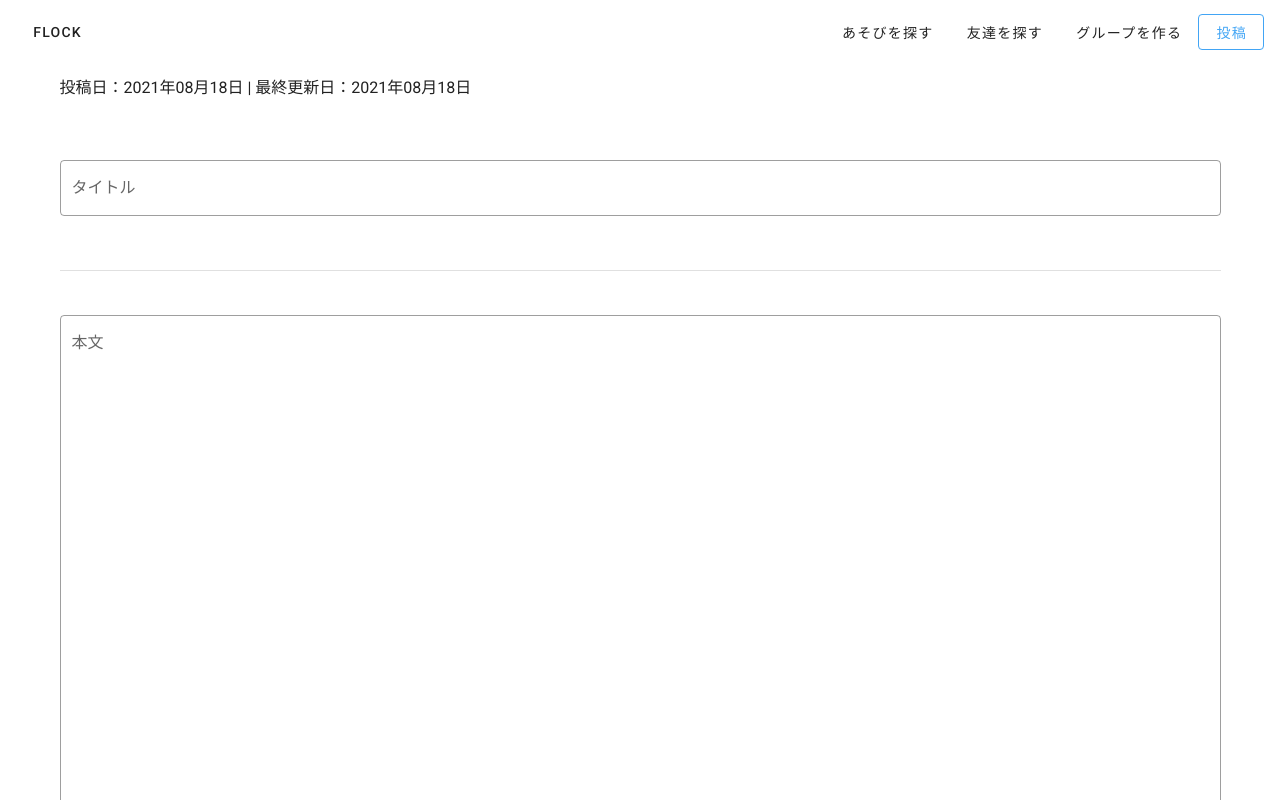
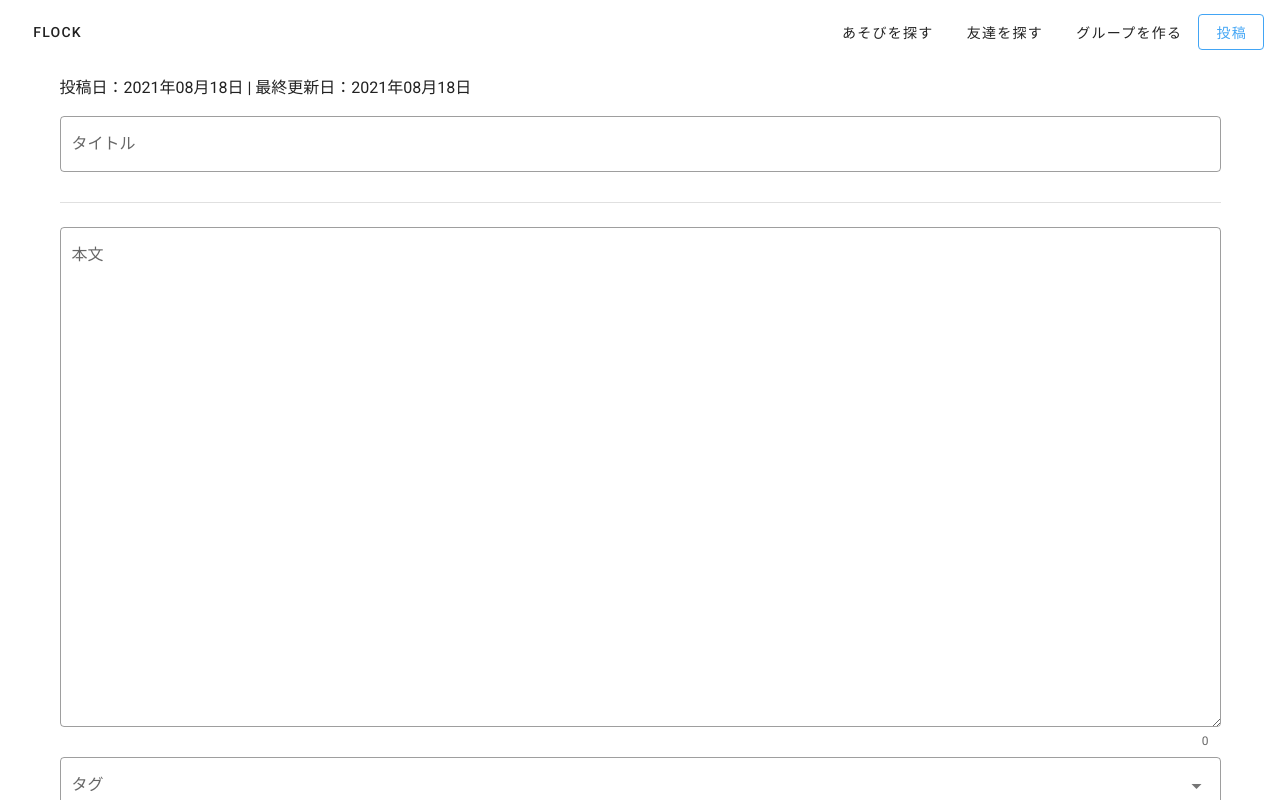
Before and after one commit to flock-geekten/flock, a Nuxt app in the folder view/flock_view/: page /articles/1 in a window 1280 px wide. Both pictures are taken after a click on the button "編集". Shown: the top 800 px of the page. Built offline with nearby package versions, Linux system fonts and the light colour scheme; no server answers.

Commit message:
[wip] 無駄な余白を削除

```diff
--- a/view/flock_view/components/Form.vue
+++ b/view/flock_view/components/Form.vue
@@ -9,9 +9,7 @@
             label="タイトル"
             outlined
             clearable
-            class="mt-15"
           />
-          <br>
           <v-divider />
           <br>
           <v-textarea
@@ -21,7 +19,6 @@
             value="自動生成された文章を入れる"
             outlined
             counter
-            class="mt-5"
           />
           <v-combobox
             v-model="select"
@@ -32,7 +29,6 @@
             multiple
             outlined
             chips
-            class="mt-5"
           />
         </v-sheet>
       </v-col>
```
